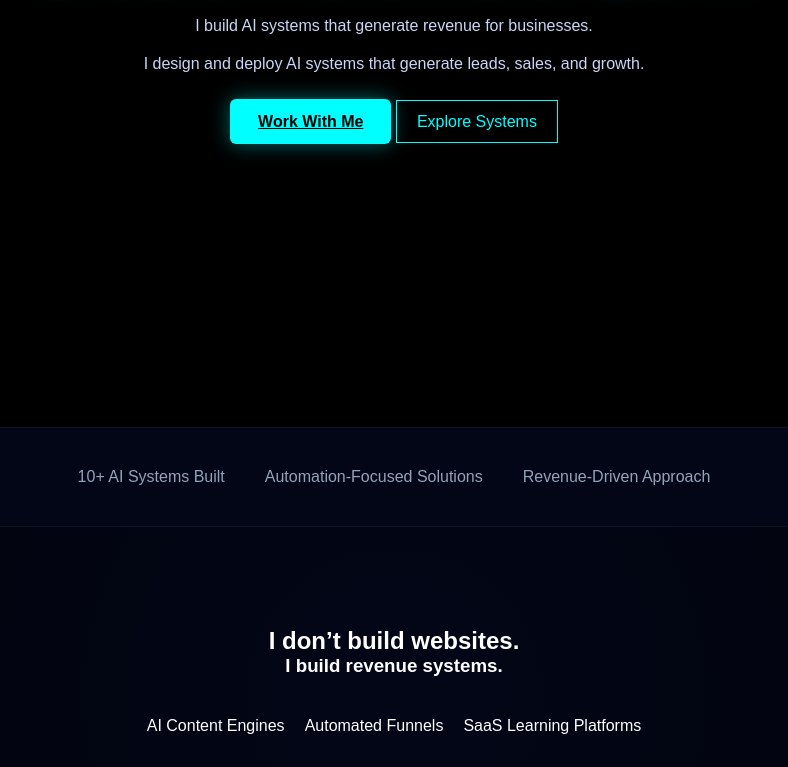
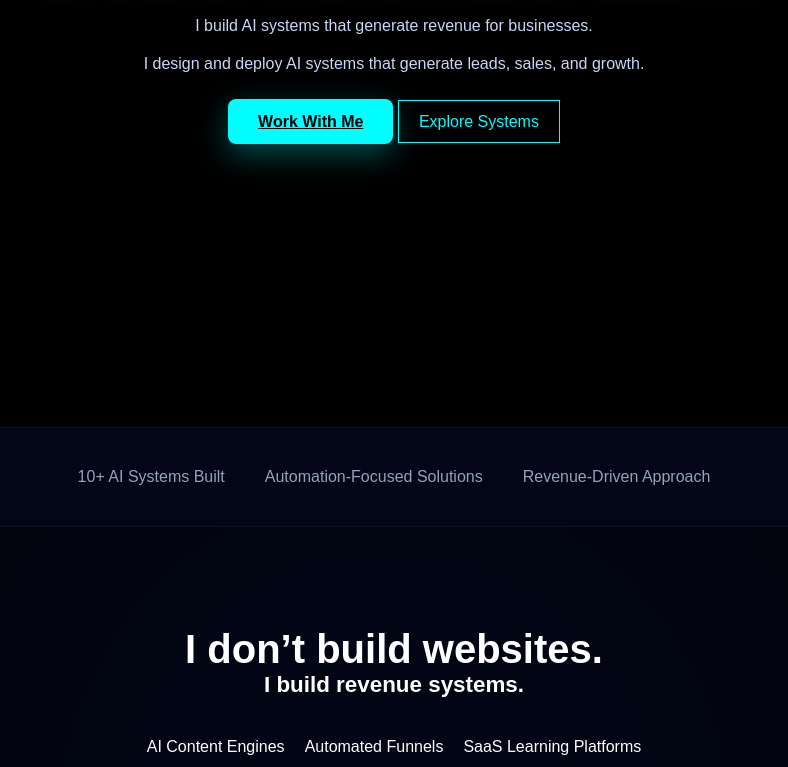
Before and after one commit to sanjaysushilkumarbenjamin-pixel/sanjaybenjam.in, a plain HTML site: page index.html in a window 1280 px wide. Shown: the part 373-1140 px from the top of the page, without its empty margins (246-1034 px from the left). Drawn offline with nearby package versions, Linux system fonts and the light colour scheme; a script that the page names is missing.

Commit message:
Update style.css

```diff
--- a/style.css
+++ b/style.css
@@ -62,18 +62,34 @@ h1 {
   text-shadow: 0 0 20px cyan;
 }
 
+h2 {
+  font-size: 2.5rem;
+  font-weight: 600;
+}
+
+h3 {
+  font-size: 1.4rem;
+}
+
 p {
+  font-size: 1rem;
   margin: 20px 0;
   color: #cbd5f5;
 }
 
 .btn-primary {
-  background: cyan;
+  background: linear-gradient(135deg, cyan, #00ffff);
   color: black;
-  padding: 14px 28px;
+  padding: 14px 30px;
   font-weight: bold;
-  border-radius: 6px;
-  box-shadow: 0 0 20px rgba(0,255,255,0.4);
+  border-radius: 8px;
+  box-shadow: 0 10px 30px rgba(0,255,255,0.3);
+  transition: all 0.3s ease;
+}
+
+.btn-primary:hover {
+  transform: scale(1.05);
+  box-shadow: 0 15px 40px rgba(0,255,255,0.6);
 }
 
 .btn-secondary {
@@ -211,3 +227,7 @@ canvas {
   }
 
 }
+
+section {
+  padding: 100px 20px;
+}
```
